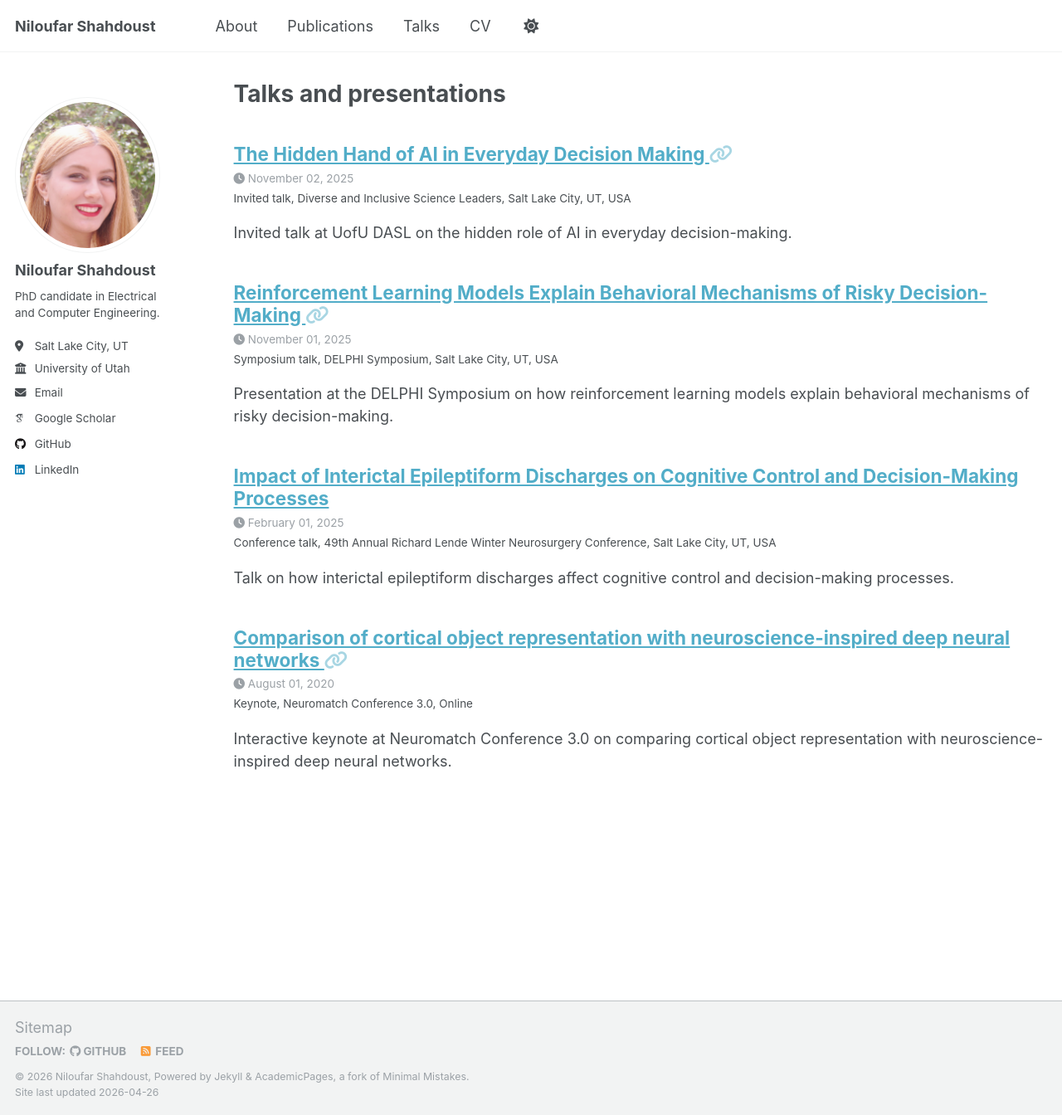
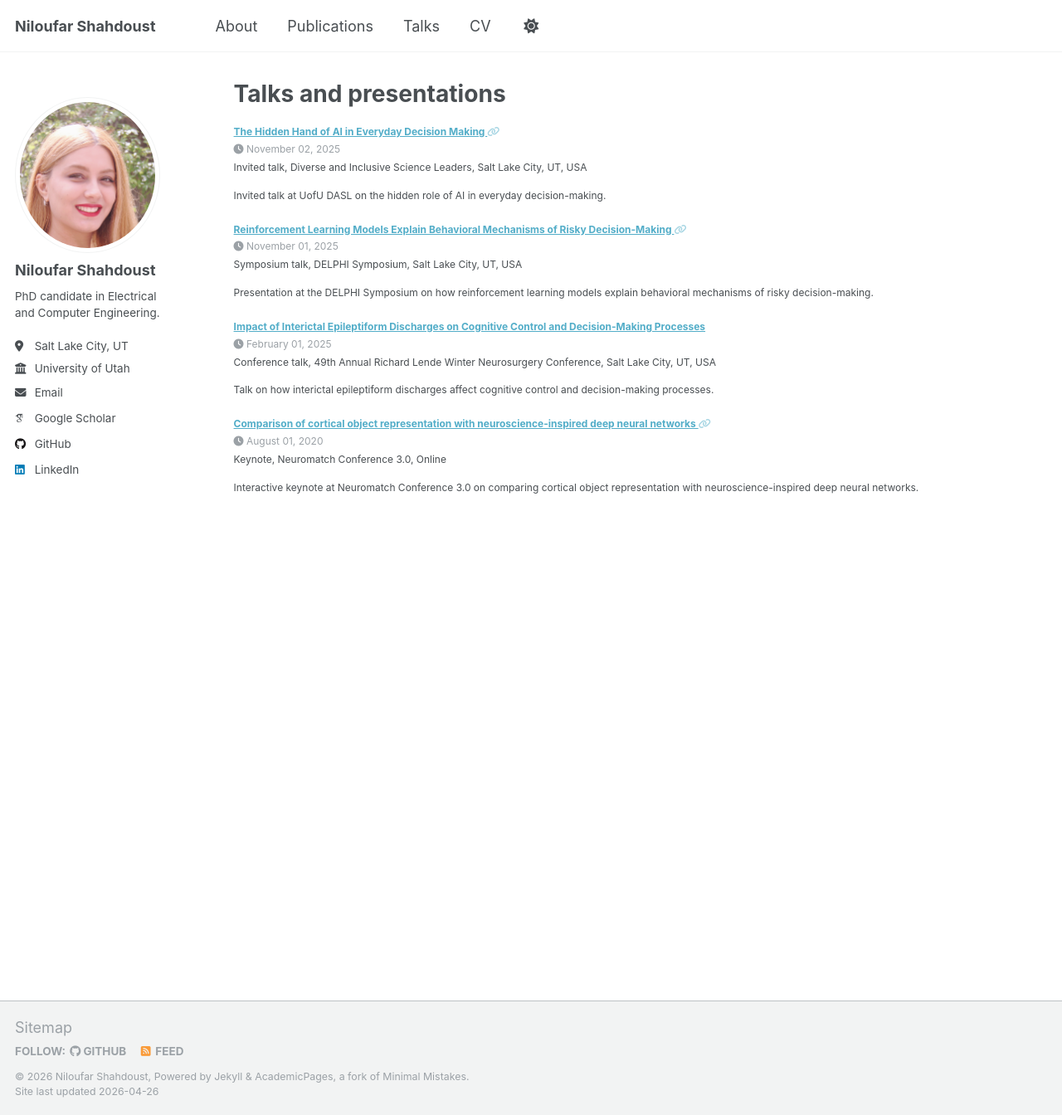
Before and after one commit to NiloufarShahdoustU/NiloufarShahdoustU.github.io, a Jekyll site: the page built from _pages/talks.html, in a window 1280 px wide and 1344 px high. Shown: the whole window at 83% size. Built offline with Jekyll 4.4.1, drawn with Linux system fonts in a browser that asks for light colours; some web fonts are replaced; a script that is not in the unit is left out.

Commit message:
Reduce publications and talks font size

```diff
--- a/_pages/publications.html
+++ b/_pages/publications.html
@@ -11,6 +11,7 @@ author_profile: true
 
 {% include base_path %}
 
+<div class="compact-archive-list">
   {% if site.publication_category %}
     {% for category in site.publication_category  %}
       {% assign title_shown = false %}
@@ -30,3 +31,4 @@ author_profile: true
       {% include archive-single.html %}
     {% endfor %}
   {% endif %}
+</div>
--- a/_pages/talks.html
+++ b/_pages/talks.html
@@ -11,6 +11,8 @@ author_profile: true
 
 {% endif %}
 
-{% for post in site.talks reversed %}
-  {% include archive-single-talk.html %}
-{% endfor %}
+<div class="compact-archive-list">
+  {% for post in site.talks reversed %}
+    {% include archive-single-talk.html %}
+  {% endfor %}
+</div>
--- a/assets/css/main.scss
+++ b/assets/css/main.scss
@@ -40,3 +40,18 @@
     "vendor/font-awesome/solid",
     "vendor/font-awesome/brands"
 ;
+
+.compact-archive-list {
+  .archive__item,
+  .archive__item-excerpt,
+  .page__meta,
+  p,
+  li {
+    font-size: 12px;
+  }
+
+  .archive__item-title {
+    font-size: 12px;
+    line-height: 1.4;
+  }
+}
```
Lines whose indentation alone changed are shown as unchanged.
